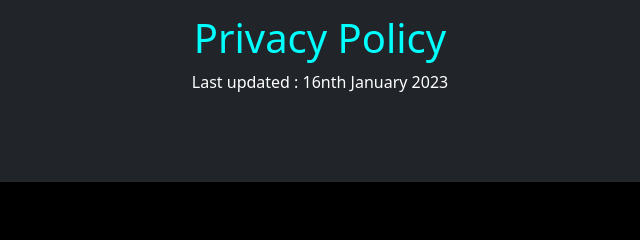
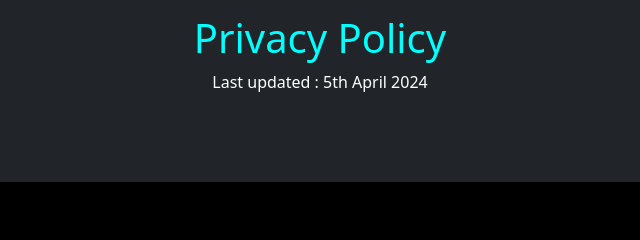
Before and after one commit to karthikchiru12/Nifi-Utils, a plain HTML site: page privacy.html in a window 1280 px wide. Shown: the part 392-632 px from the top of the page, 320-960 px from the left. Drawn offline with nearby package versions, Linux system fonts and the light colour scheme.

Commit message:
Update privacy.html
Updated the privacy policy last updated date.

```diff
--- a/privacy.html
+++ b/privacy.html
@@ -20,7 +20,7 @@
                 <h1 class="display-5 fw-bold"><a href="index.html" style="text-decoration: none; color: white;">Nifi Utils</a></h1>
                 <p class="col fs-4">Manage your production Nifi instances like a pro.</p>
                 <br>
-                <div class="text-center"><h1 style="color: aqua;">Privacy Policy</h1><p>Last updated : 16nth January 2023</p></div>
+                <div class="text-center"><h1 style="color: aqua;">Privacy Policy</h1><p>Last updated : 5th April 2024</p></div>
             </div>
         </div>
         <div class="container-fluid">
```
